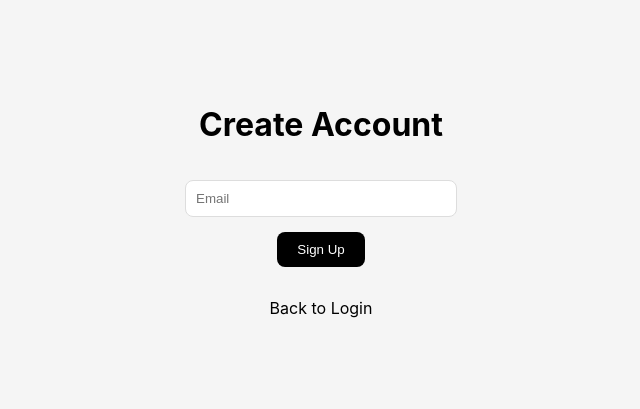
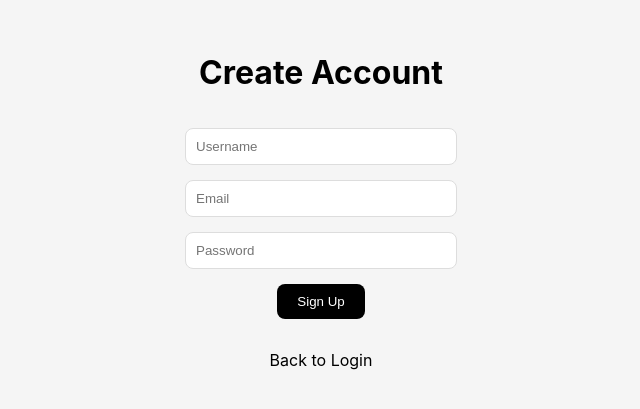
Before and after one commit to sundoa/vellum, a React (Vite) app: page /signup in a window 1280 px wide. Shown: the part 191-600 px from the top of the page, without its empty margins (319-959 px from the left). Built offline with nearby package versions, Linux system fonts and the light colour scheme.

Commit message:
Update Signup.jsx

```diff
--- a/src/pages/Signup.jsx
+++ b/src/pages/Signup.jsx
@@ -1,24 +1,37 @@
 import { useNavigate } from "react-router-dom";
-import { useState } from "react";
+import { useState, useContext } from "react";
+import { AppContext } from "../context/AppContext";
 
 export default function Signup() {
   const navigate = useNavigate();
-  const [email, setEmail] = useState("");
+  const { setUser } = useContext(AppContext);
+
+  const [form, setForm] = useState({ username: "", email: "", password: "" });
 
   const handleSignup = () => {
-    if (email) {
-      localStorage.setItem("vellumUser", email);
-      navigate("/editor");
+    if (form.username && form.email && form.password) {
+      localStorage.setItem("vellumUser", JSON.stringify(form));
+      setUser(form);
+      navigate("/dashboard");
     }
   };
 
   return (
-    <div className="auth-container">
+    <div className="auth-container fade">
       <h1>Create Account</h1>
+      <input
+        placeholder="Username"
+        onChange={(e) => setForm({ ...form, username: e.target.value })}
+      />
       <input
         type="email"
         placeholder="Email"
-        onChange={(e) => setEmail(e.target.value)}
+        onChange={(e) => setForm({ ...form, email: e.target.value })}
+      />
+      <input
+        type="password"
+        placeholder="Password"
+        onChange={(e) => setForm({ ...form, password: e.target.value })}
       />
       <button onClick={handleSignup}>Sign Up</button>
       <p onClick={() => navigate("/")}>Back to Login</p>
```
